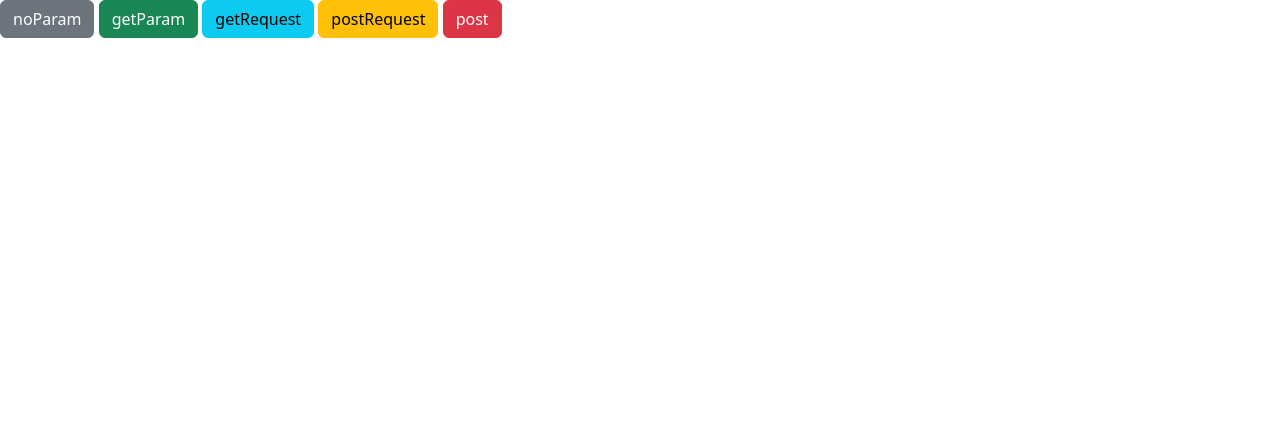
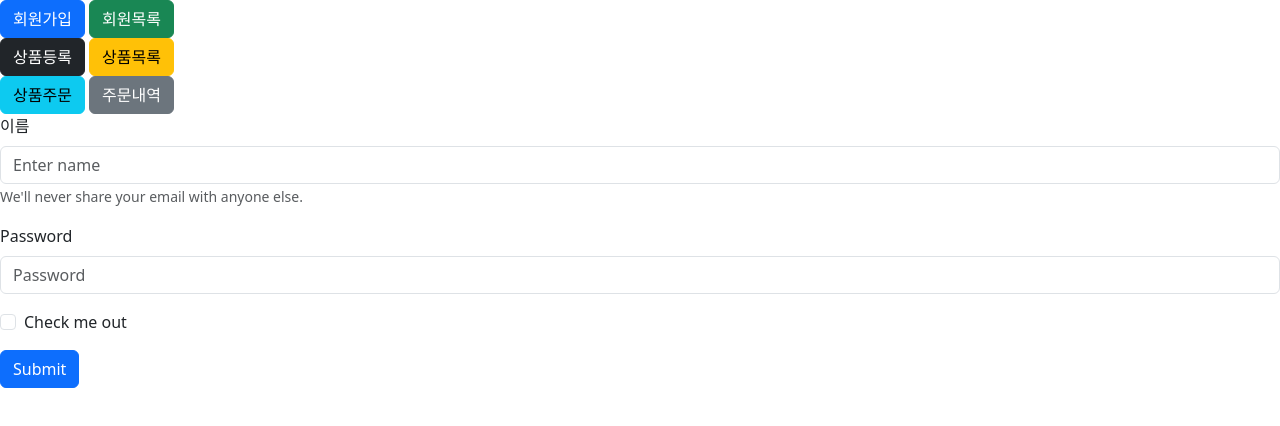
Before and after one commit to yhoood/jpa_study_react_conn, a React (Create React App) app: page / in a window 1280 px wide. Shown: the top 426 px of the page. Built offline with nearby package versions, Linux system fonts and the light colour scheme.

Commit message:
폼추가

```diff
--- a/src/App.js
+++ b/src/App.js
@@ -1,30 +1,53 @@
 import './App.css';
-import * as common from './common.js'
+// import * as common from './common.js'
 import Button from 'react-bootstrap/Button';
-// import axios from 'axios'
+import Form from 'react-bootstrap/Form';
 
 
 function App() {
   return (
     <>
-      {/* <Button variant="primary" onClick={()=>{
-        axios.get('/orders')
-        .then((data)=>{
-          console.log(data)
-        },null,null)
-      }}>orders_direct</Button>{' '} */}
 
-      <Button variant="secondary" onClick={()=>common.getApi('/noParam','noParam')}>noParam</Button>{' '}
+      {/* <Button variant="secondary" onClick={()=>common.getApi('/noParam','noParam')}>noParam</Button>{' '}
       <Button variant="success" onClick={()=>common.getParamApi('/getSave','getParam')}>getParam</Button>{' '}
       <Button variant="info" onClick={()=>common.getParamApi('/requestSave','getRequest')}>getRequest</Button>{' '}
       <Button variant="warning" onClick={()=>common.postApi('/requestSave','postRequest')}>postRequest</Button>{' '}
-      <Button variant="danger"  onClick={()=>common.postApi('/postSave','post')}>post</Button>{' '}
-      {/*
-      <Button variant="light">Light</Button>{' '}
-      <Button variant="dark">Dark</Button>
-      <Button variant="link">Link</Button> */}
+      <Button variant="danger"  onClick={()=>common.postApi('/postSave','post')}>post</Button>{' '} */}
+
+      <Button variant="primary">회원가입</Button>{' '}
+      <Button variant="success">회원목록</Button><br/>
+      <Button variant="dark">상품등록</Button>{' '}
+      <Button variant="warning">상품목록</Button><br/>
+      <Button variant="info">상품주문</Button>{' '}
+      <Button variant="secondary">주문내역</Button>
+      <SignIn/>
     </>
   );
 }
 
+function SignIn(){
+  return (
+    <Form>
+      <Form.Group className="mb-3" controlId="formBasicEmail">
+        <Form.Label>이름</Form.Label>
+        <Form.Control type="email" placeholder="Enter name" />
+        <Form.Text className="text-muted">
+          We'll never share your email with anyone else.
+        </Form.Text>
+      </Form.Group>
+
+      <Form.Group className="mb-3" controlId="formBasicPassword">
+        <Form.Label>Password</Form.Label>
+        <Form.Control type="password" placeholder="Password" />
+      </Form.Group>
+      <Form.Group className="mb-3" controlId="formBasicCheckbox">
+        <Form.Check type="checkbox" label="Check me out" />
+      </Form.Group>
+      <Button variant="primary" type="submit">
+        Submit
+      </Button>
+    </Form>
+  );
+}
+
 export default App;
```
